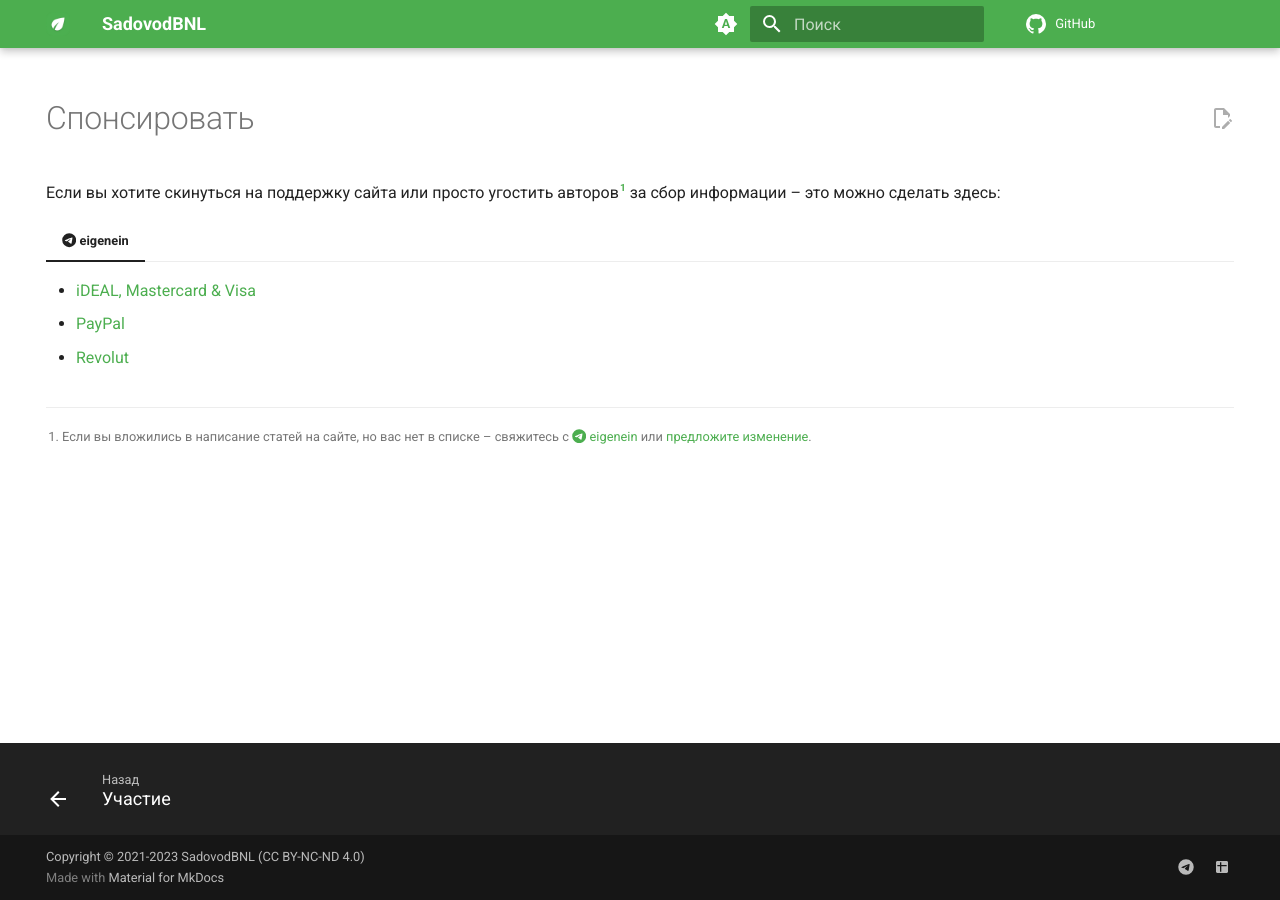
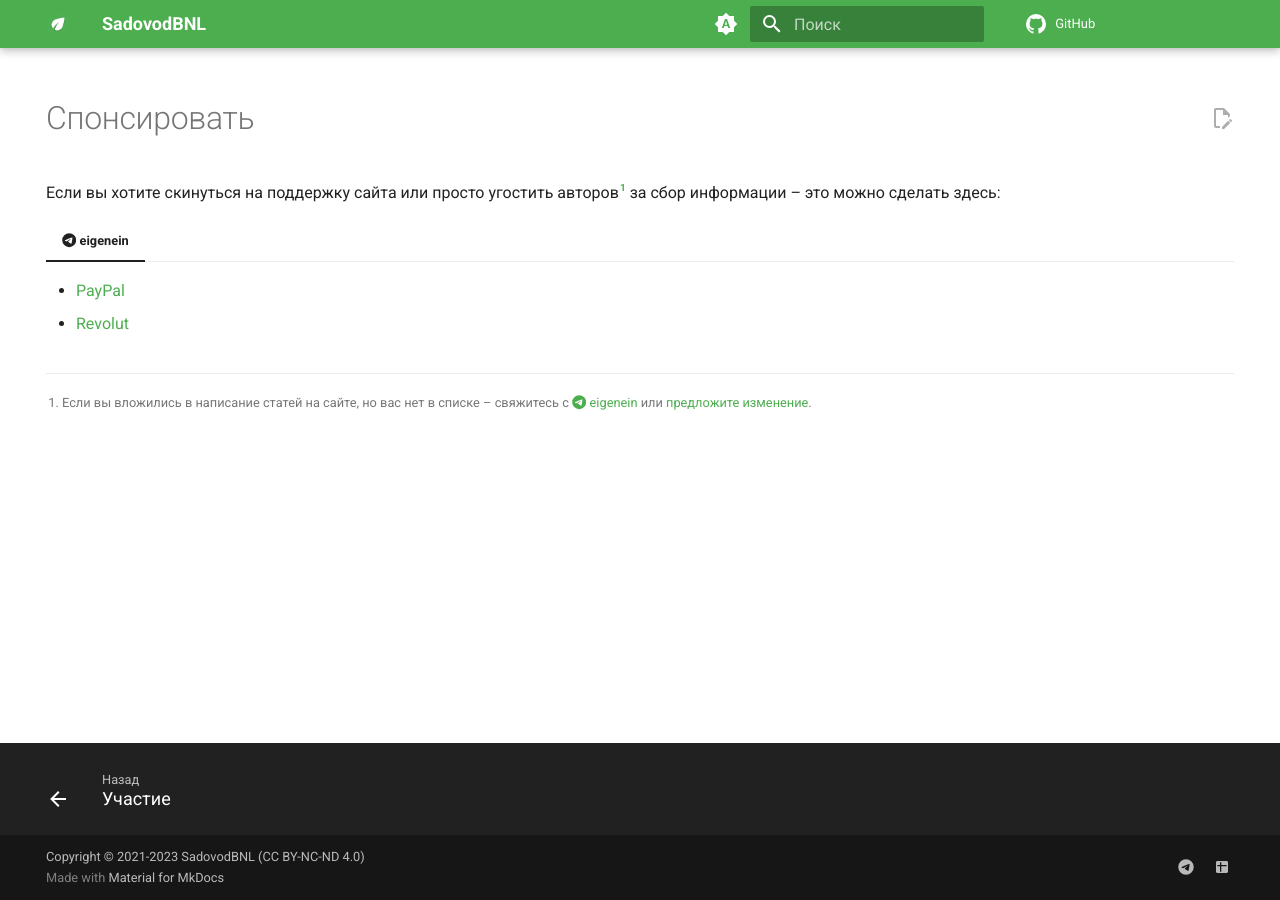
Before and after one commit to eigenein/sadovod-bnl, an MkDocs documentation site: the page built from docs/sponsor.md, in a window 1280 px wide. Built offline with MkDocs 1.6.1 and Material for MkDocs 9.7.7, drawn with Linux system fonts in a browser that asks for light colours; comment, search, counter and statistics services are not loaded.

Commit message:
💸 Kill the Bunq link

```diff
--- a/docs/sponsor.md
+++ b/docs/sponsor.md
@@ -10,7 +10,6 @@ hide:
 
 === ":fontawesome-brands-telegram: eigenein"
 
-    - [iDEAL, Mastercard & Visa](https://bunq.me/eigenein)
     - [PayPal](https://paypal.me/eigenein)
     - [Revolut](https://revolut.me/eigenein)
 
```
